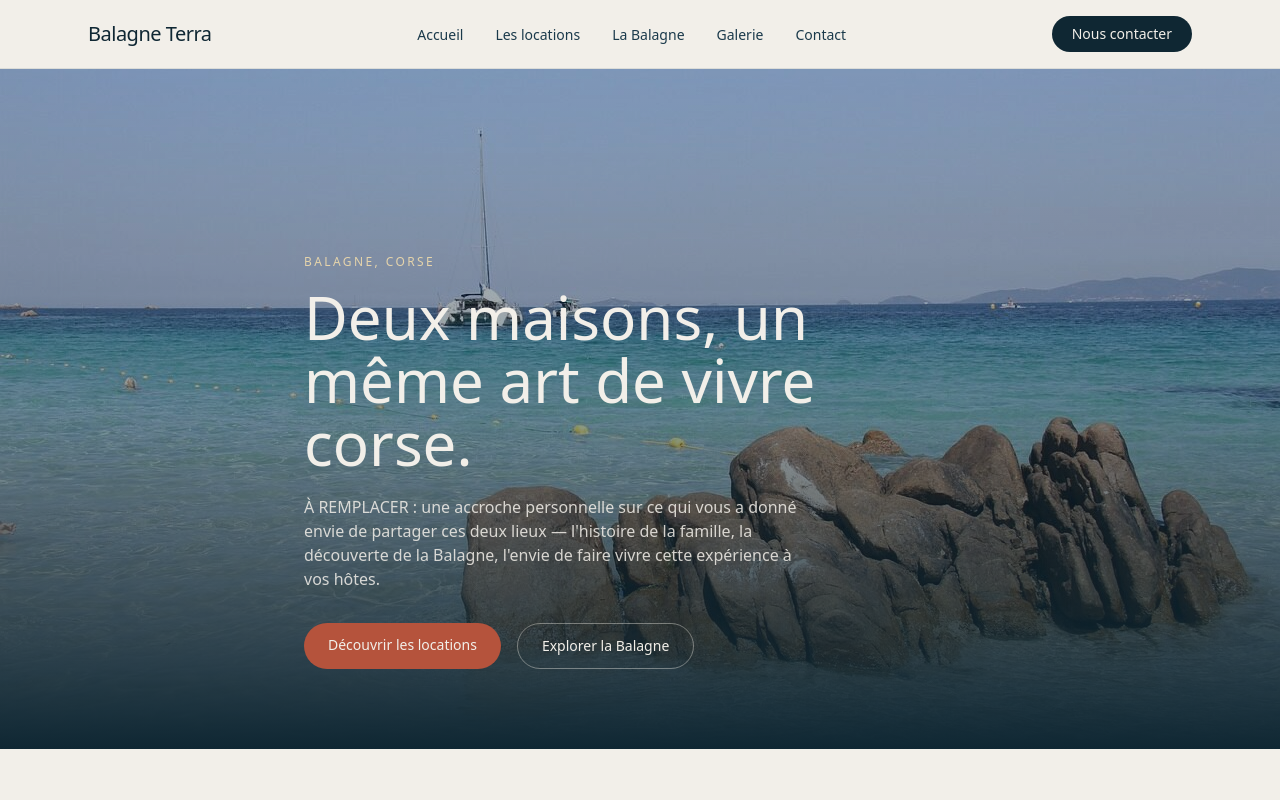
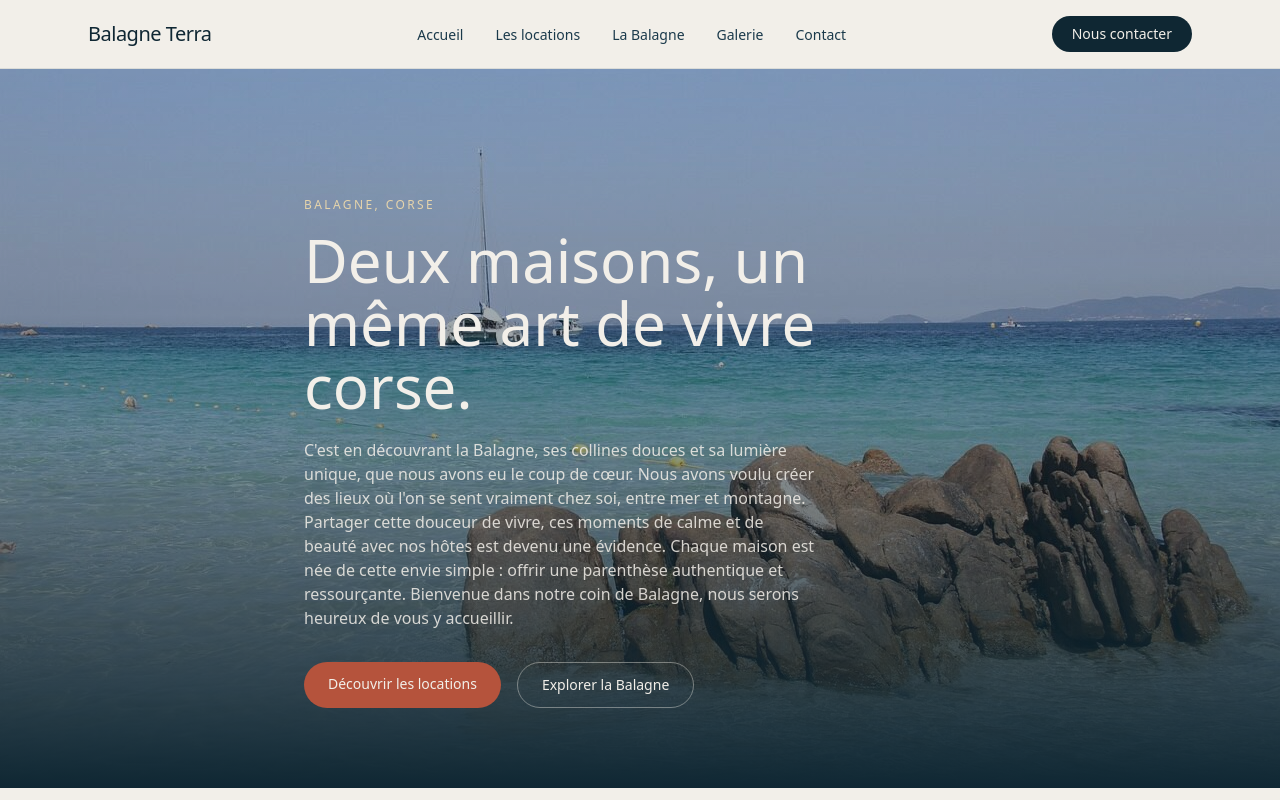
Before and after one commit to bruno2bee-cell/corse-locations, a Next.js app: page / in a window 1280 px wide. Shown: the top 800 px of the page. Built offline with nearby package versions, Linux system fonts and the light colour scheme.

Commit message:
Update page.tsx

```diff
--- a/app/page.tsx
+++ b/app/page.tsx
@@ -51,10 +51,7 @@ export default function HomePage() {
             Deux maisons, un même art de vivre corse.
           </h1>
           <p className="reveal mt-5 max-w-lg text-whitewash/85">
-            À REMPLACER : une accroche personnelle sur ce qui vous a donné
-            envie de partager ces deux lieux — l&apos;histoire de la famille,
-            la découverte de la Balagne, l&apos;envie de faire vivre cette
-            expérience à vos hôtes.
+           C&apos;est en découvrant la Balagne, ses collines douces et sa lumière unique, que nous avons eu le coup de cœur. Nous avons voulu créer des lieux où l&apos;on se sent vraiment chez soi, entre mer et montagne. Partager cette douceur de vivre, ces moments de calme et de beauté avec nos hôtes est devenu une évidence. Chaque maison est née de cette envie simple : offrir une parenthèse authentique et ressourçante. Bienvenue dans notre coin de Balagne, nous serons heureux de vous y accueillir.
           </p>
           <div className="reveal mt-8 flex flex-wrap gap-4">
             <Link
```
